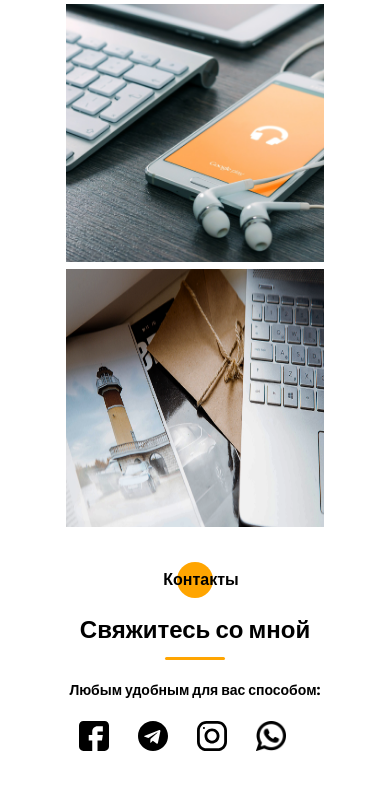
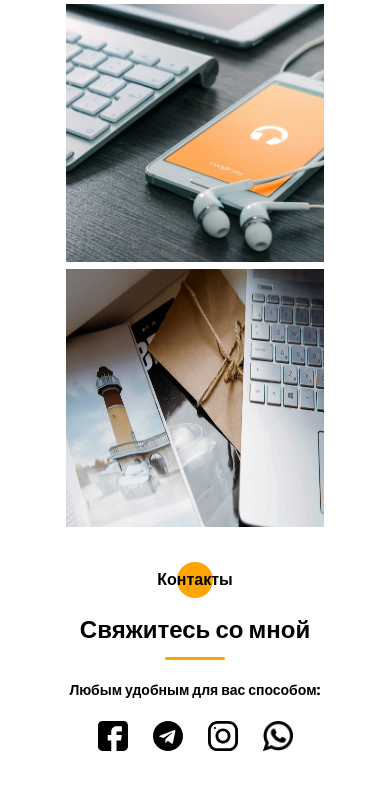
Before and after one commit to KimIlia91/Portfolio, a website: page src/index.html in a window 390 px wide. Shown: the part 7390-8180 px from the top of the page. Drawn offline with nearby package versions, Linux system fonts and the light colour scheme; files that its build step writes are made by us from their sources.

Commit message:
fixed social

```diff
--- a/src/sass/blocks/_media.scss
+++ b/src/sass/blocks/_media.scss
@@ -285,9 +285,12 @@
     }
     .contacts {
         padding-bottom: 80px;
-        &__title:before{
-            left: 50%;
-            transform: translateX(-50%);
+        &__title{
+            padding: 0;
+            &:before{
+                left: 50%;
+                transform: translateX(-50%);
+            }
         }
         &__subtitle {
             font-size: 24px;
@@ -323,5 +326,13 @@
                 margin: 10px auto;
             }
         }
+        &__social {
+            display: flex;
+            justify-content: center;
+            gap: 25px;
+            a {
+                margin: 0;
+            }
+        }
     }
 }
```
Also changed, not shown: dist/css/style.min.css.
